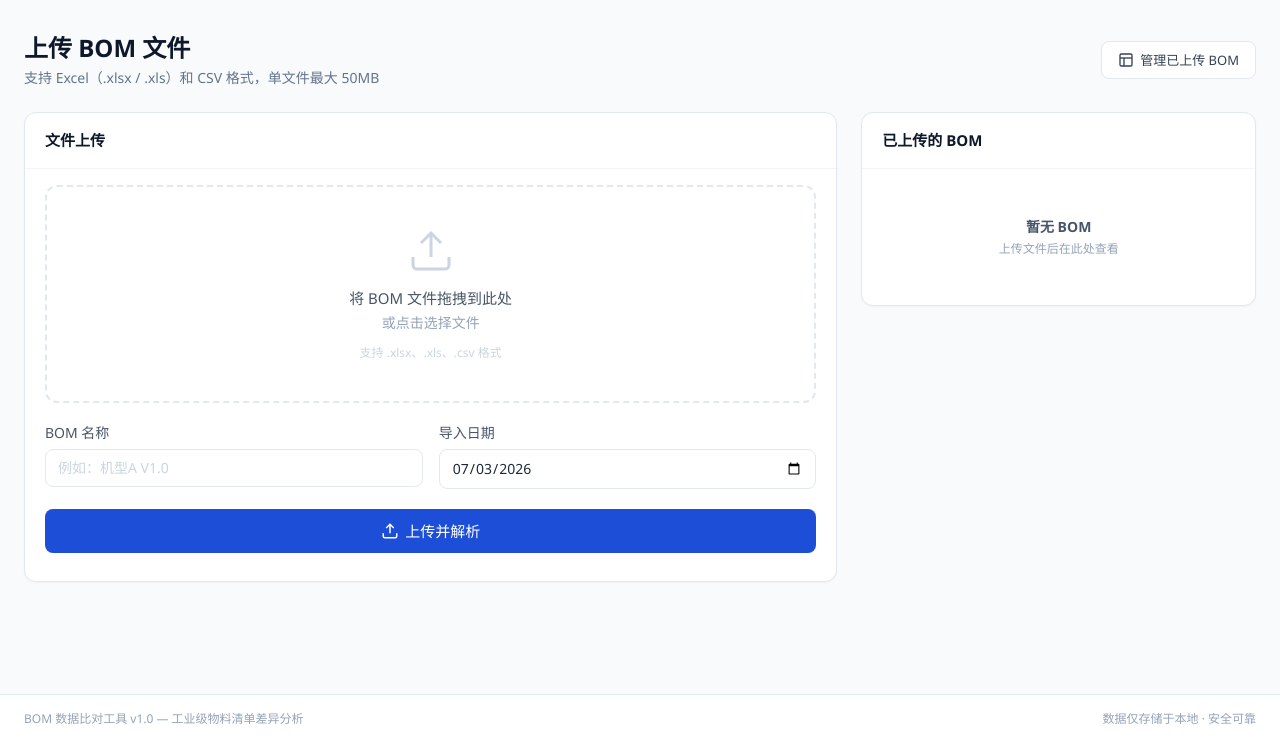
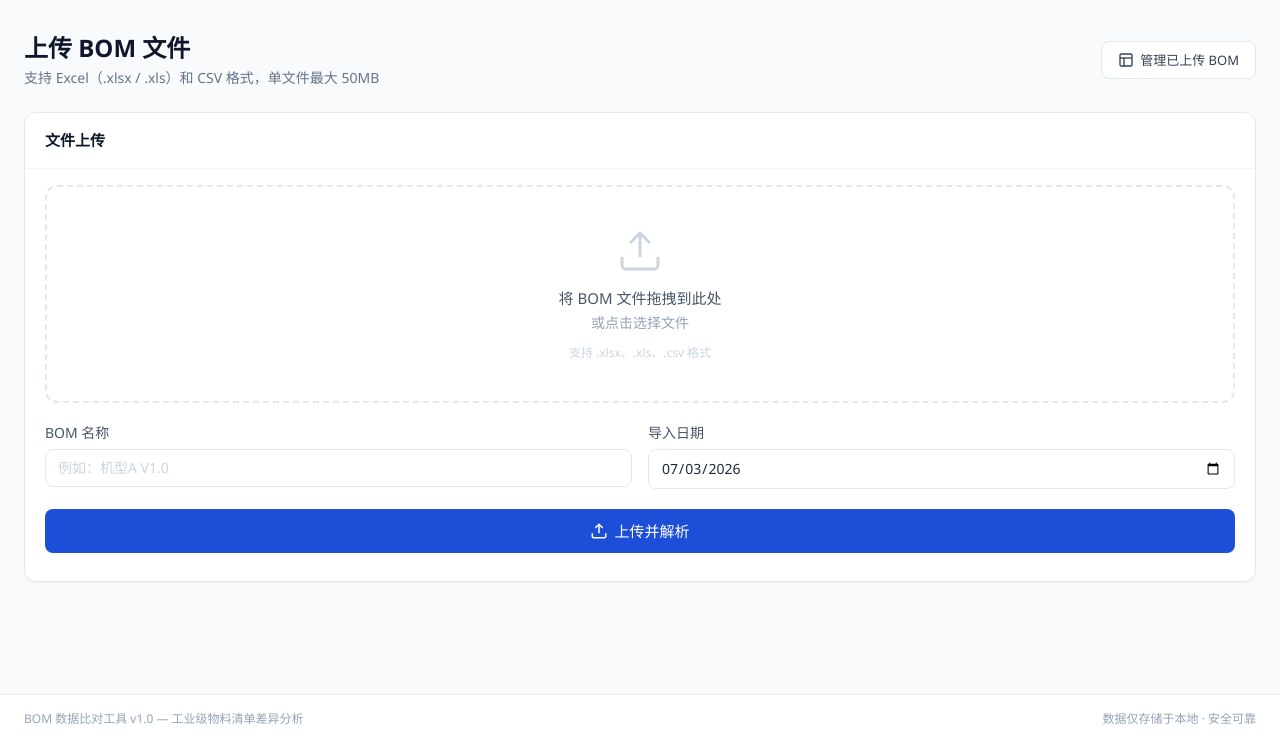
Before and after one commit to TYA1204/BOM-Data-Comparison, a Flask app: page /upload/ in a window 1280 px wide. Shown: the part 57-800 px from the top of the page. Run offline with Flask 3, Linux system fonts and the light colour scheme; data that the repository does not hold is empty; some libraries are stand-ins or nearby versions.

Commit message:
refactor: upload 页面删除已上传BOM侧边栏卡片
upload 页专注上传+按组件导出，BOM 列表管理交由 bom_list 页面。
- 删除侧边栏 (grid lg:grid-cols-3 → 全宽布局)
- 删除 loadBomSidebar() / exportBom() 函数
- upload 区域撑满全宽，视觉更清爽

```diff
--- a/app/templates/upload.html
+++ b/app/templates/upload.html
@@ -16,10 +16,7 @@
         </a>
     </div>
 
-    <div class="grid grid-cols-1 lg:grid-cols-3 gap-6">
-
-        <!-- Upload Panel (2/3 width) -->
-        <div class="lg:col-span-2 space-y-5">
+    <div class="space-y-5">
 
             <!-- File Drop Zone -->
             <div class="card animate-slide-up">
@@ -134,22 +131,6 @@
 
         </div>
 
-        <!-- Sidebar: BOM List (1/3 width) -->
-        <div class="space-y-4">
-            <div class="card">
-                <div class="card__header">
-                    <h2 class="card__title">已上传的 BOM</h2>
-                </div>
-                <div class="card__body" id="bom-sidebar-list">
-                    <div class="loading-overlay">
-                        <span class="spinner"></span>
-                        <span>加载中...</span>
-                    </div>
-                </div>
-            </div>
-
-        </div>
-
     </div>
 </div>
 {% endblock %}
@@ -251,7 +232,6 @@ function uploadFile() {
                 clearFile();
 
                 showComponentExport(data.bom_id);
-                loadBomSidebar();
             } else {
                 statusEl.innerHTML =
                     '<div class="flex items-center gap-2 text-red-600 text-sm">' +
@@ -313,48 +293,7 @@ function exportSelectedComponents() {
     window.location.href = '/upload/api/export-components?' + params.toString();
 }
 
-function loadBomSidebar() {
-    BOMApp.API.get('/upload/api/list')
-        .then(function (data) {
-            if (!data.ok) return;
-            var boms = data.boms || [];
-            var el = document.getElementById('bom-sidebar-list');
+// Init
 
-            if (boms.length === 0) {
-                el.innerHTML =
-                    '<div class="empty-state py-8">' +
-                        '<p class="empty-state__title text-sm">暂无 BOM</p>' +
-                        '<p class="empty-state__desc text-xs">上传文件后在此处查看</p>' +
-                    '</div>';
-                return;
-            }
-
-            el.innerHTML = boms.map(function (b) {
-                return '<div class="py-3 border-b border-slate-50 last:border-0">' +
-                    '<div class="flex items-center justify-between">' +
-                        '<div class="min-w-0">' +
-                            '<p class="text-sm font-medium text-slate-700 truncate">' + BOMApp.escapeHtml(b.bom_name) + '</p>' +
-                            '<p class="text-xs text-slate-400 mt-0.5">' +
-                                BOMApp.escapeHtml(b.bom_version || '-') +
-                                ' · ' + BOMApp.escapeHtml(b.source_type) +
-                                ' · ' + BOMApp.formatNumber(b.total_items) + ' 条' +
-                            '</p>' +
-                        '</div>' +
-                        '<button onclick="exportBom(' + b.id + ')" class="btn btn--ghost btn--sm flex-shrink-0 ml-2" title="导出Excel">' +
-                            '<svg width="14" height="14" viewBox="0 0 24 24" fill="none" stroke="currentColor" stroke-width="2"><path d="M21 15v4a2 2 0 0 1-2 2H5a2 2 0 0 1-2-2v-4"/><polyline points="7 10 12 15 17 10"/><line x1="12" y1="15" x2="12" y2="3"/></svg>' +
-                        '</button>' +
-                    '</div>' +
-                '</div>';
-            }).join('');
-
-        });
-}
-
-function exportBom(bomId) {
-    window.location.href = '/upload/api/export/' + bomId;
-}
-
-// Init
-loadBomSidebar();
 </script>
 {% endblock %}
```
